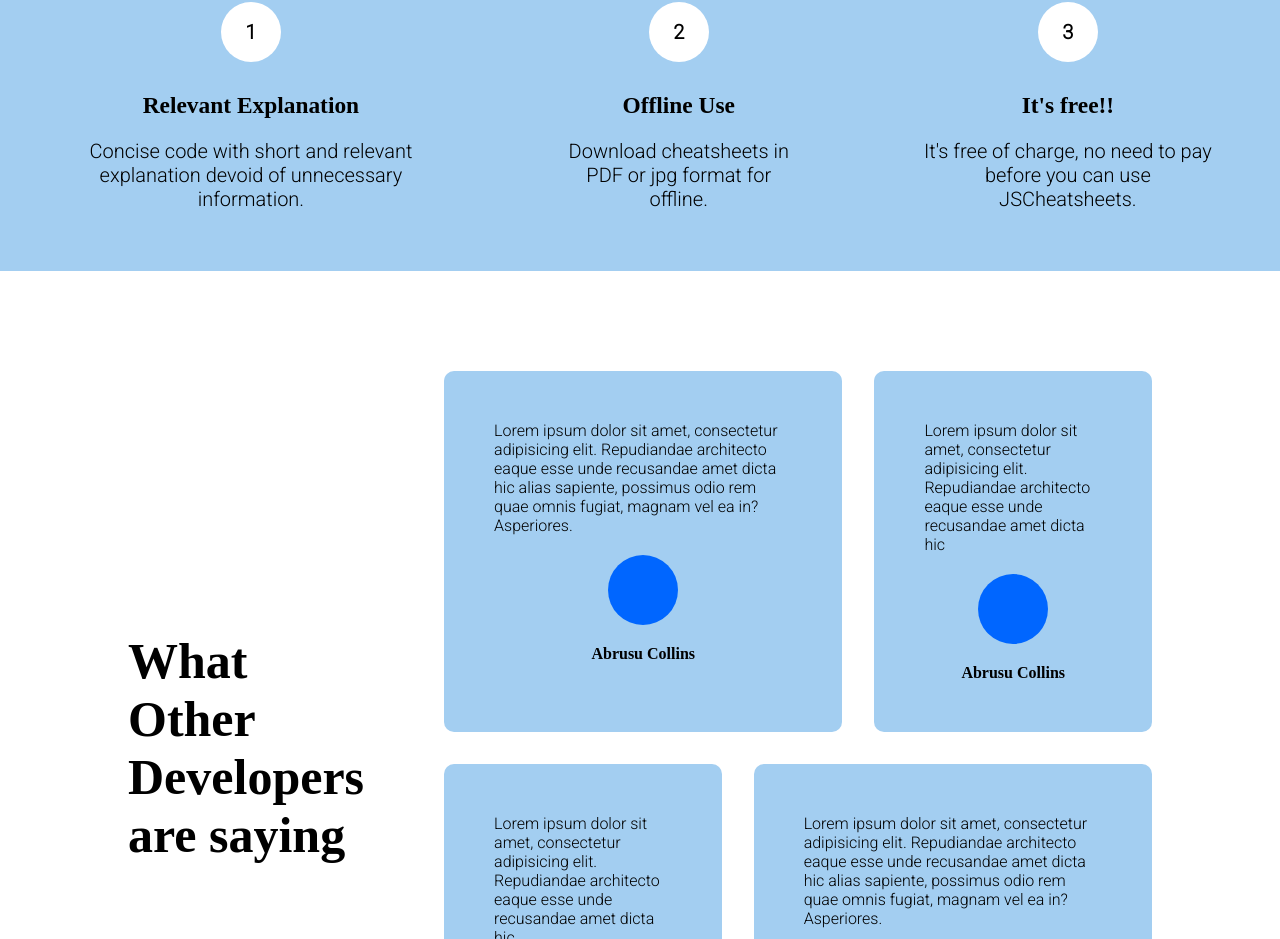
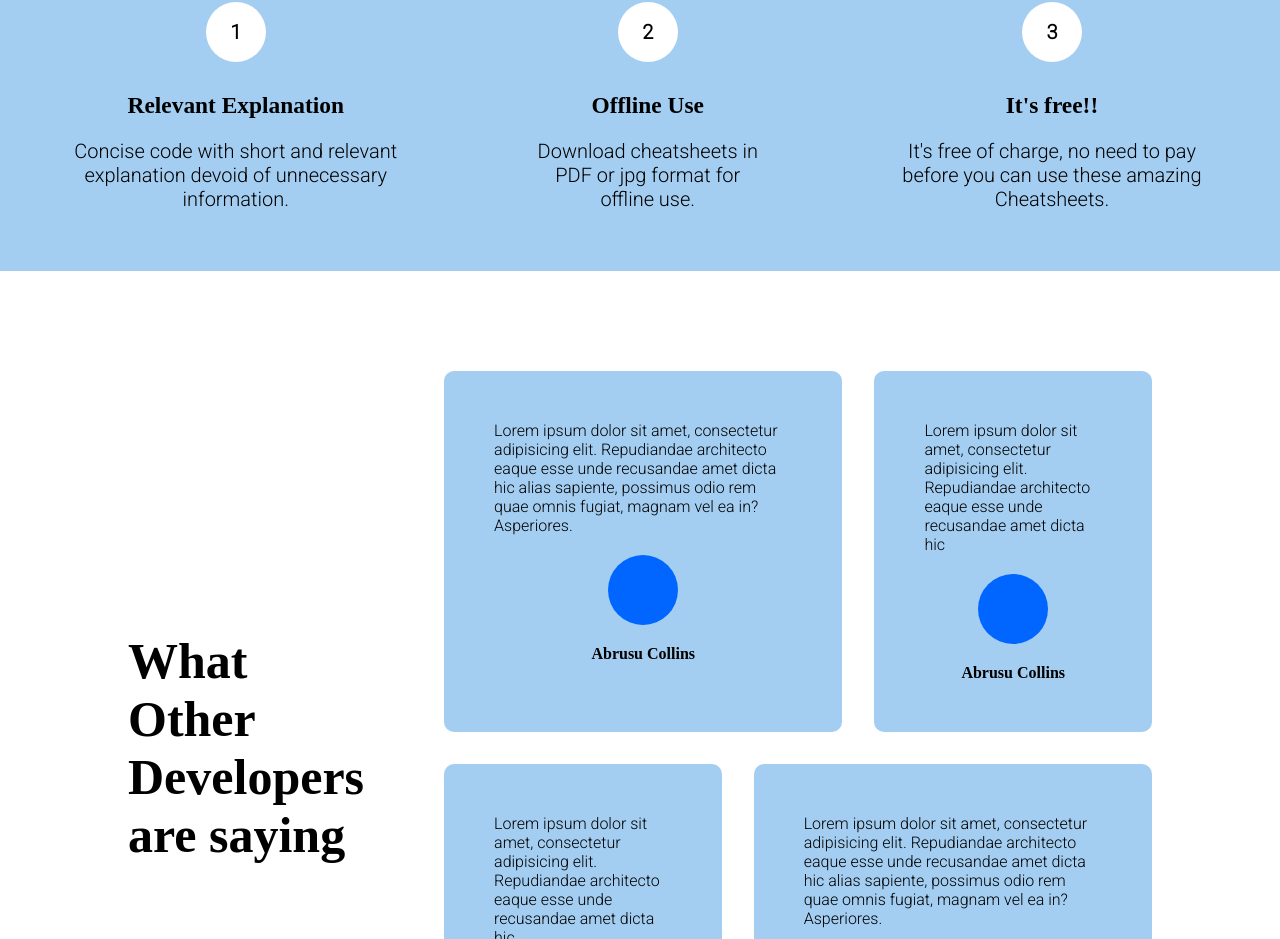
Before and after one commit to abrusu-collins/JS-Cheatsheet, a React (Create React App) app: page / in a window 1280 px wide. Shown: the part 1656-2595 px from the top of the page. Built offline with nearby package versions, Linux system fonts and the light colour scheme; a web font is replaced by a local one.

Commit message:
marketing nyame

```diff
--- a/src/components/Why.jsx
+++ b/src/components/Why.jsx
@@ -17,7 +17,7 @@ function Why() {
                 </div>
                 <div className="explain">
                 <h3>Offline Use</h3>
-                <p>Download cheatsheets in PDF or jpg format for offline.</p>
+                <p>Download cheatsheets in PDF or jpg format for offline use.</p>
                 </div>
             </div>
             <div className="reason3">
@@ -26,7 +26,7 @@ function Why() {
                 </div>
                 <div className="explain">
                 <h3>It's free!!</h3>
-                <p>It's free of charge, no need to pay before you can use JSCheatsheets.</p>
+                <p>It's free of charge, no need to pay before you can use these amazing Cheatsheets.</p>
                 </div>
             </div>
         </div>
--- a/src/sass/index.scss
+++ b/src/sass/index.scss
@@ -5,3 +5,4 @@
 @import "whyheader";
 @import "why";
 @import "testimonies";
+@import "footer";
```
Also changed, not shown: src/sass/_footer.scss (added).
